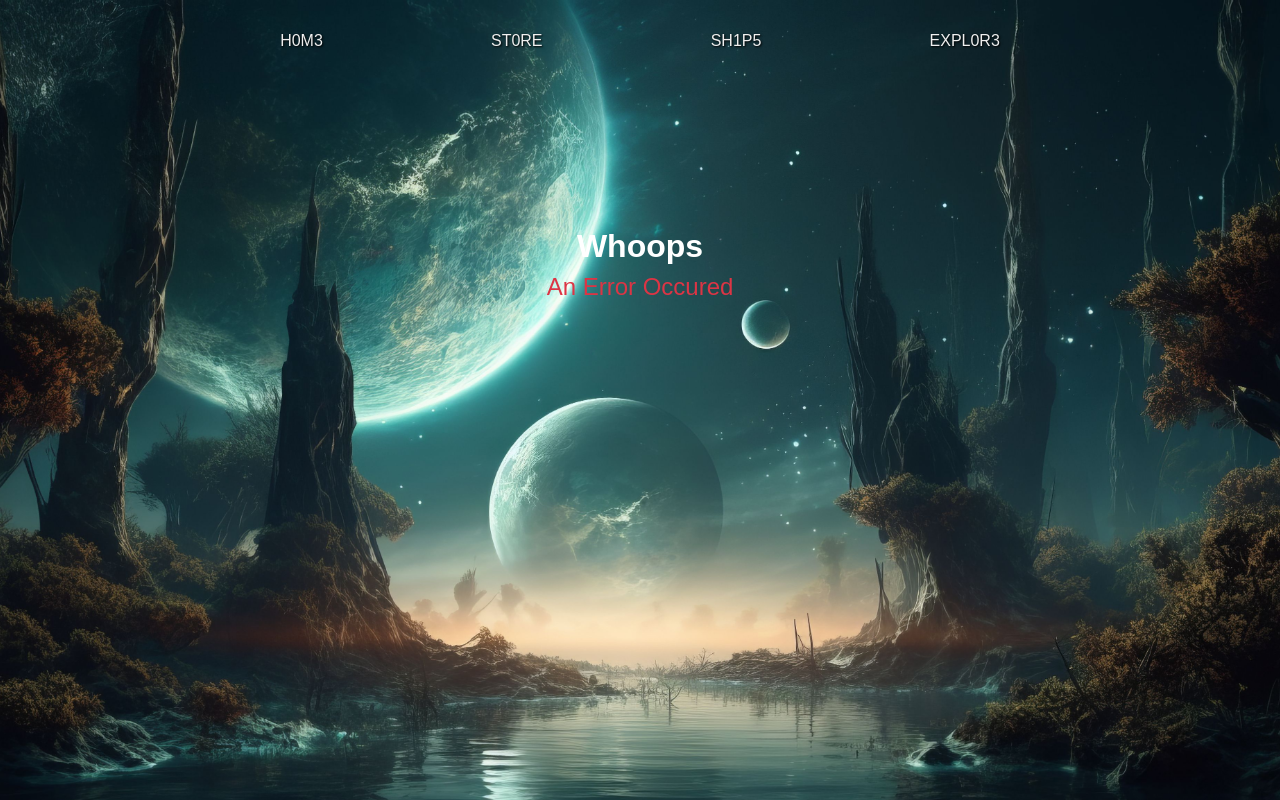
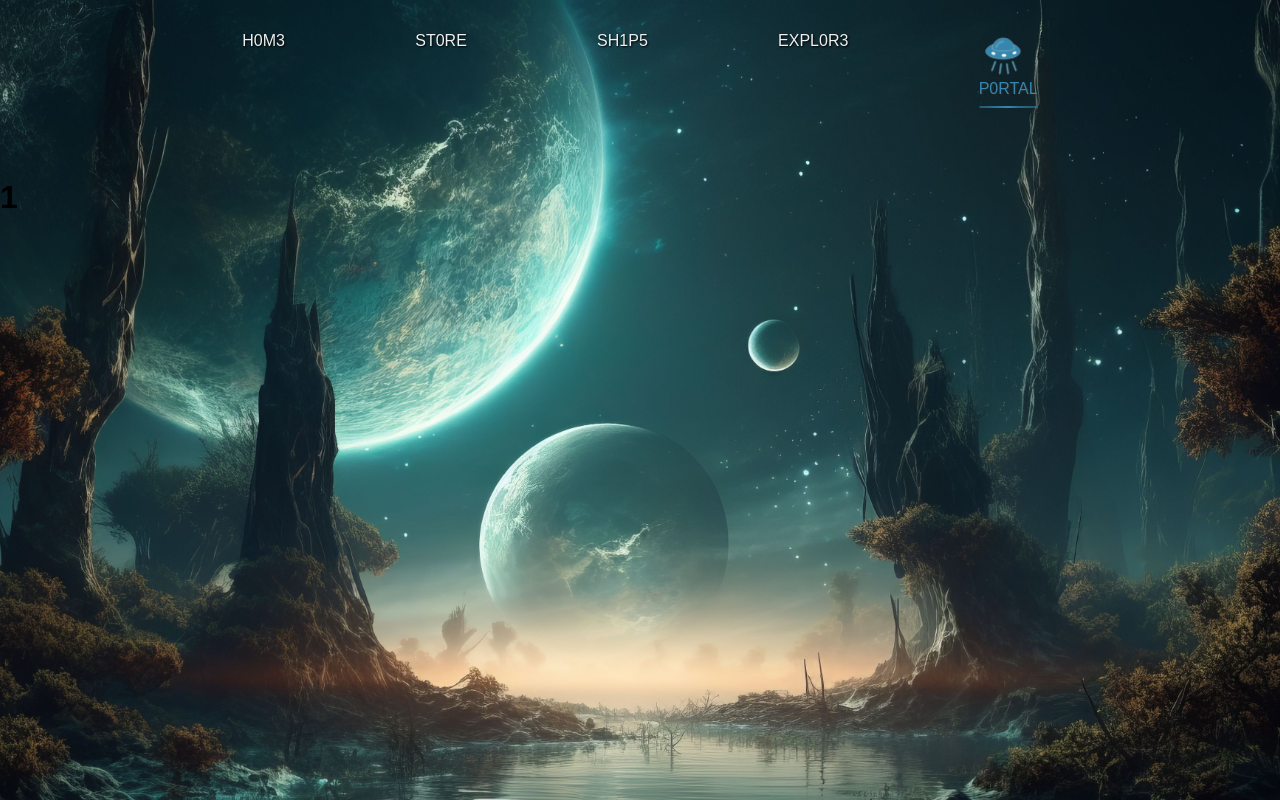
Before and after one commit to thegroosalugg/Andromeda, a React (Vite) app: page /user/1 in a window 1280 px wide. Shown: the top 800 px of the page. Built offline with nearby package versions, Linux system fonts and the light colour scheme; a web font is replaced by a local one.

Commit message:
created a user page skeleton + path

```diff
--- a/src/App.tsx
+++ b/src/App.tsx
@@ -4,6 +4,7 @@ import StorePage from './pages/Store';
 import SpaceShipsPage from './pages/spaceships/SpaceShips';
 import ShipIDPage from './pages/spaceships/ShipID';
 import ExplorePage from './pages/Explore';
+import UserPage from './pages/UserPage';
 import ErrorPage from './components/error/Error';
 
 import { useRoutes } from 'react-router-dom';
@@ -15,6 +16,7 @@ export default function App() {
     { path: 'ships', element: <SpaceShipsPage /> },
     { path: 'ships/:shipId', element: <ShipIDPage /> },
     { path: 'explore', element: <ExplorePage /> },
+    { path: 'user/:userId', element: <UserPage /> },
     { path: '*', element: <ErrorPage /> },
   ]);
 
--- a/src/components/navigation/Navigation.tsx
+++ b/src/components/navigation/Navigation.tsx
@@ -20,6 +20,7 @@ export default function Navigation() {
           <NavButton path='/store' name='ST0RE' />
           <NavButton path='/ships' name='SH1P5' />
           <NavButton path='/explore' name='EXPL0R3' />
+          <NavButton path='/user/' name='P0RTAL' />
         </ul>
       </motion.nav>
     </>
--- /dev/null
+++ b/src/pages/UserPage.tsx
@@ -0,0 +1,10 @@
+import useSearch from "@/hooks/useSearch";
+
+export default function UserPage() {
+  const {
+    slugId: userId,
+    stateSlice: { user },
+  } = useSearch({ slugId: 'userId', reducer: 'users' });
+
+  return <h1>{userId}</h1>
+}
```
Also changed, not shown: src/components/form/Form.tsx (+4 -6 lines).
